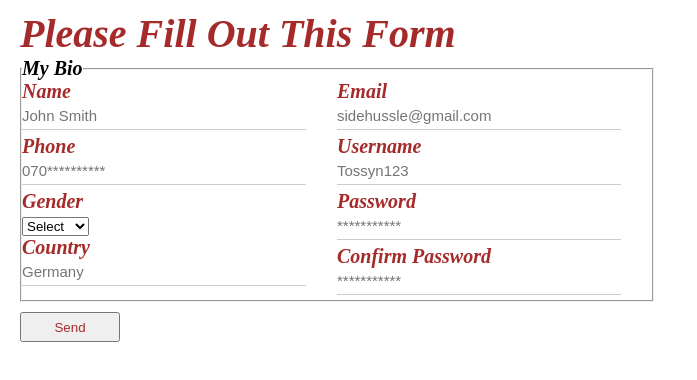
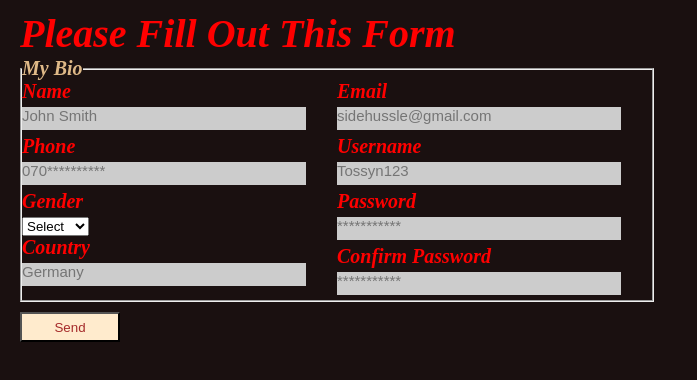
Before and after one commit to Tossyn06/side-hussle, a plain HTML site: page index.html in a window 1280 px wide. Shown: the whole page, without its empty margins (0-697 px from the left). Drawn offline with Linux system fonts and the light colour scheme.

Commit message:
Update index.html

```diff
--- a/index.html
+++ b/index.html
@@ -6,7 +6,7 @@
     <meta name="viewport" content="width=device-width, initial-scale=1.0">
     <title>Document</title>
     <style>
-        *{
+          *{
             margin: 0;
             padding: 0;
         }
@@ -15,14 +15,18 @@
             font-weight: 800;
             font-style: oblique;
             margin-left: 20px;
+            background-color:rgb(26, 16, 16);
         }
         h1{
-            color: brown;
+            color:red;
             margin-top: 10px;
         }
         fieldset{
             display: flex;
             width: 50%;
+        }
+        legend{
+            color: burlywood;
         }
         .input-row-left{
             flex-basis: 50%;
@@ -34,7 +38,7 @@
         label{
             margin-bottom: 0px;
             display: block;
-            color: brown;
+            color:red;
         }
         input{
             border: none;
@@ -44,12 +48,14 @@
             outline: none;
             padding-bottom: 5px;
             font-size: 15px;
+            background: #ccc;
         }
         button{
             width: 100px;
             height: 30px;
             margin-top: 10px;
             color: brown;
+            background: blanchedalmond;
         }
         button:hover{
             background:burlywood;
```
